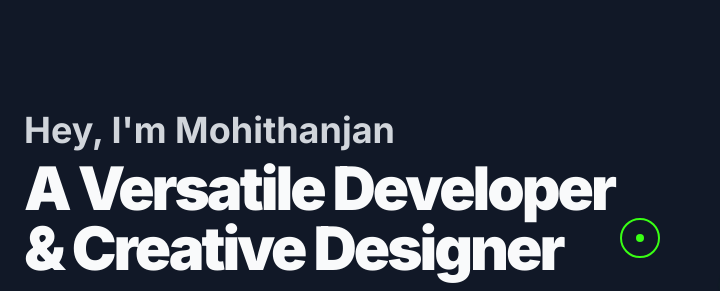
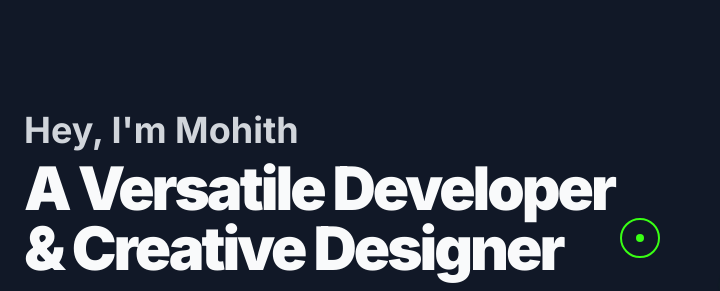
Before and after one commit to Mohithanjan23/Portfolio.github.io, a plain HTML site: page index.html in a window 1280 px wide. Shown: the part 162-453 px from the top of the page, 0-720 px from the left. Drawn offline with nearby package versions, Linux system fonts and the light colour scheme.

Commit message:
Update index.html

```diff
--- a/index.html
+++ b/index.html
@@ -3,7 +3,7 @@
 <head>
     <meta charset="UTF-8">
     <meta name="viewport" content="width=device-width, initial-scale=1.0">
-    <title>Mohithanjan - Developer & Creative Leader</title>
+    <title>Mohith H - Developer & Creative Leader</title>
     <script src="https://cdn.tailwindcss.com"></script>
     <link rel="preconnect" href="https://fonts.googleapis.com">
     <link rel="preconnect" href="https://fonts.gstatic.com" crossorigin>
@@ -190,7 +190,7 @@
         <!-- Hero Section -->
         <section id="hero" class="min-h-[80vh] flex flex-col md:flex-row items-center justify-center text-center md:text-left">
             <div class="md:w-1/2 mb-10 md:mb-0">
-                <h1 class="text-3xl md:text-4xl font-bold text-gray-300 mb-2 animate-on-load-down">Hey, I'm Mohithanjan</h1>
+                <h1 class="text-3xl md:text-4xl font-bold text-gray-300 mb-2 animate-on-load-down">Hey, I'm Mohith</h1>
                 <h2 class="text-4xl md:text-6xl font-black tracking-tighter leading-tight mb-4 animate-on-load-down" style="animation-delay: 0.1s;">A Versatile Developer & Creative Designer</h2>
                 <p class="text-lg text-gray-300 mb-8 max-w-xl mx-auto md:mx-0 animate-on-load-up">I approach development with a strategic, user-centric mindset, turning complex technical challenges into engaging, market-ready solutions.</p>
                 <a href="#contact" class="btn-primary font-bold py-3 px-8 rounded-full inline-block text-lg">
```
